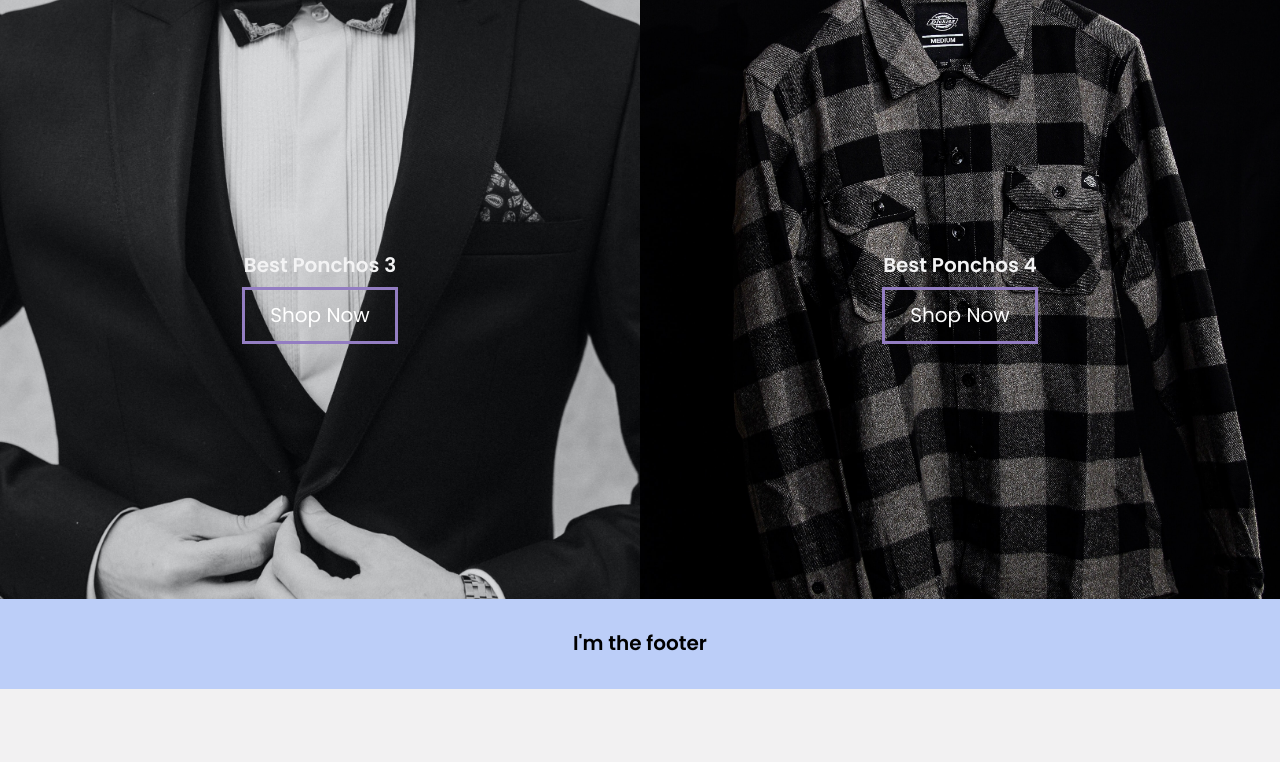
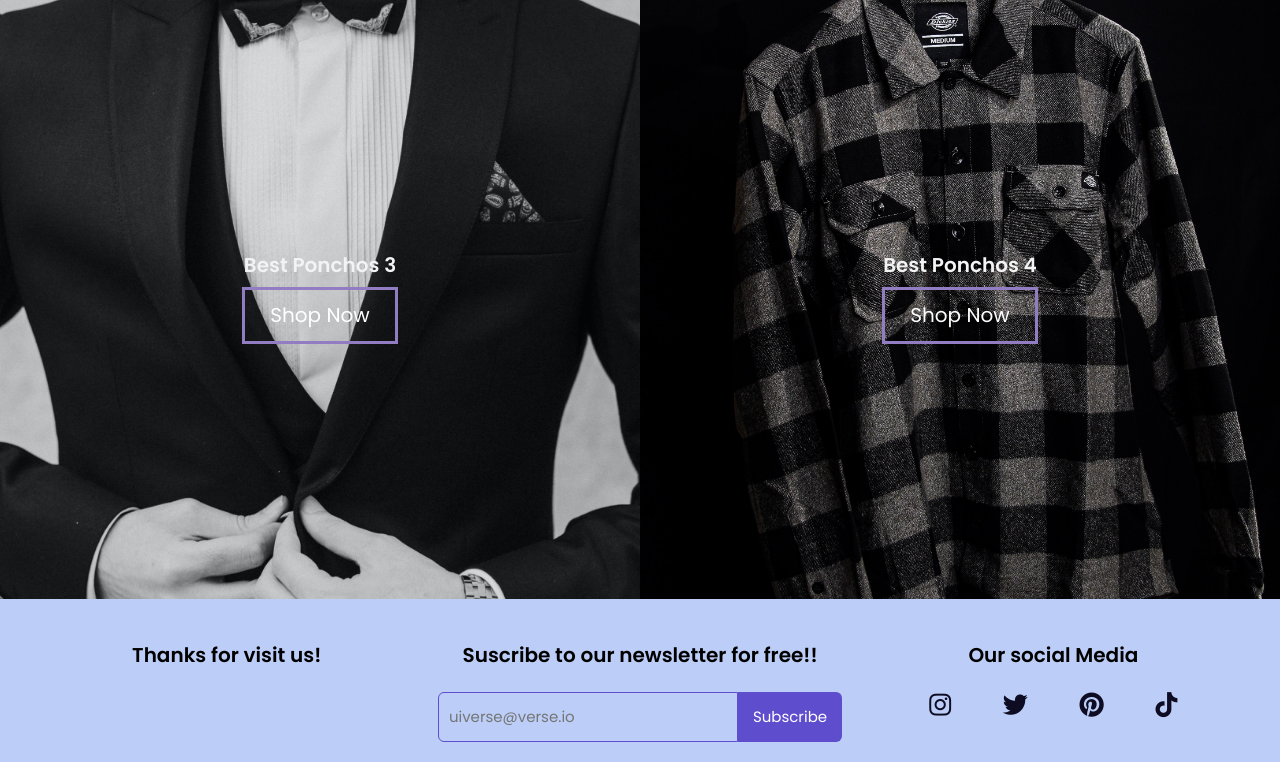
Before and after one commit to ArmandoAlmanza/Novus, a PHP site: page / in a window 1280 px wide. Shown: the part 1842-2604 px from the top of the page. Before the commit the page ends 2531 px from the top, so only its background shows below. Run offline with PHP 8.4, Linux system fonts and the light colour scheme; some libraries are stand-ins or nearby versions.

Commit message:
almost done the landing

```diff
--- a/src/Components/Footer.php
+++ b/src/Components/Footer.php
@@ -1,5 +1,22 @@
 <footer class="site__footer">
-	<h1>I'm the footer</h1>
+	<h2 class="subtitle">Thanks for visit us!</h2>
+	<div class="form__container">
+		<h2 class="subtitle">Suscribe to our newsletter for free!!</h2>
+		<form class="input-group">
+			<input type="email" class="input__mail" id="Email" name="Email" placeholder="uiverse@verse.io" autocomplete="off" require>
+			<input class="button--submit" value="Subscribe" type="submit">
+		</form>
+
+	</div>
+	<div>
+		<h2 class="subtitle">Our social Media</h2>
+		<nav class="social">
+			<a href="#" class="social__icon"><i class="fa-brands fa-instagram"></i></a>
+			<a href="#" class="social__icon"><i class="fa-brands fa-twitter"></i></a>
+			<a href="#" class="social__icon"><i class="fa-brands fa-pinterest"></i></a>
+			<a href="#" class="social__icon"><i class="fa-brands fa-tiktok"></i></a>
+		</nav>
+	</div>
 </footer>
 
 <script src="/src/index.js"></script>
--- a/src/Styles/app.css
+++ b/src/Styles/app.css
@@ -175,7 +175,7 @@ body {
 }
 
 .input:focus,
-input:hover {
+.input:hover {
     outline: none;
     border-color: rgba(234, 76, 137, 0.4);
     background-color: #fff;
@@ -386,6 +386,63 @@ input:hover {
     text-align: center;
     background-color: #bccef8;
 }
+.input-group {
+    display: flex;
+    align-items: center;
+    justify-content: center;
+}
+
+.input__mail {
+    min-height: 50px;
+    max-width: 150px;
+    padding: 0 1rem;
+    color: #0d0c22;
+    font-size: 15px;
+    border: 1px solid #5e4dcd;
+    border-radius: 6px 0 0 6px;
+    background-color: transparent;
+}
+@media (min-width: 768px) {
+    .input__mail {
+        max-width: 300px;
+    }
+    .site__footer{
+       display: grid;
+       grid-template-columns: repeat(3, 1fr);
+    }
+}
+.button--submit {
+    min-height: 50px;
+    padding: 0.5em 1em;
+    border: none;
+    border-radius: 0 6px 6px 0;
+    background-color: #5e4dcd;
+    color: #fff;
+    font-size: 15px;
+    cursor: pointer;
+    transition: background-color 0.3s ease-in-out;
+}
+
+.button--submit:hover {
+    background-color: #5e5dcd;
+}
+
+.input__mail:focus,
+.input__mail:focus-visible {
+    border-color: rgba(234, 76, 137, 0.4);
+    outline: none;
+}
+
+.social{
+    max-width: 300px;
+    margin: 1.5rem auto;
+    display: flex;
+    justify-content: space-around;
+}
+.social__icon{
+    color: #0d0c22;
+    font-size: 2.5rem;
+}
 
 /** About page  */
 .header__alter {
@@ -484,7 +541,7 @@ input:hover {
 .forwoman {
     background-image: url("/src/assets/woman.jpg");
 }
-.forman{
+.forman {
     background-image: url("/src/assets/man.jpg");
 }
 .discover__custom p {
@@ -495,11 +552,11 @@ input:hover {
 }
 
 @media (min-width: 768px) {
-    .btn__container{
+    .btn__container {
         display: grid;
         grid-template-columns: repeat(2, 1fr);
     }
-    .forwoman{
+    .forwoman {
         background-position: top center;
     }
 }
```
